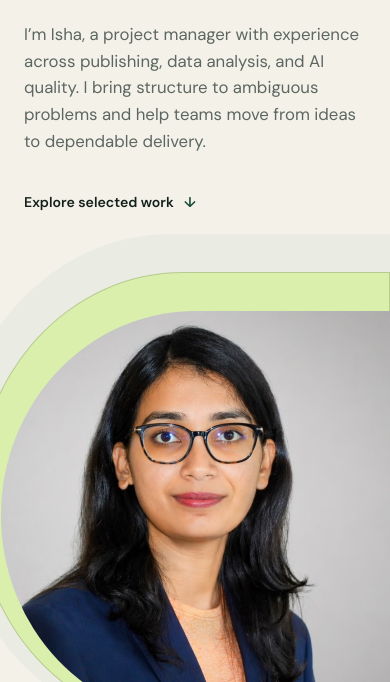
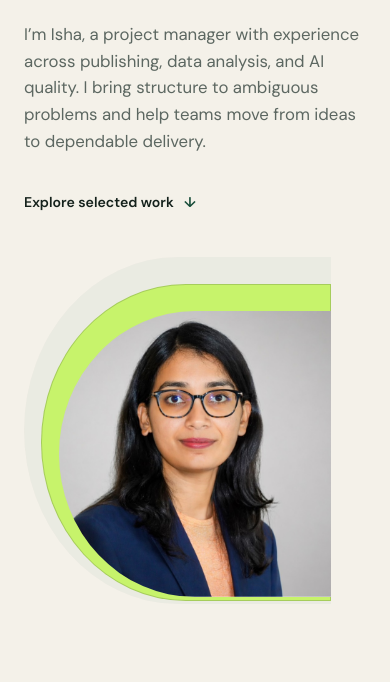
Before and after one commit to ishasingh2893/portfolio-website, a plain HTML site: page dist/index.html in a window 390 px wide. Shown: the part 418-1100 px from the top of the page. Drawn offline with Linux system fonts and the light colour scheme.

Commit message:
Reduce portrait size and update contour color

```diff
--- a/dist/styles.css
+++ b/dist/styles.css
@@ -13,14 +13,14 @@
 }
 .hero-copy{position:relative;z-index:1}
 .hero-portrait{
-  --portrait-ring:clamp(57.6px,6.72vw,96px);
+  --portrait-ring:clamp(40.32px,4.704vw,67.2px);
   margin:0;
   position:absolute;
   right:-6vw;
   top:50%;
   transform:translateY(-50%);
-  /* Photo and contour dimensions are enlarged together by 20%. */
-  width:clamp(484.5px,59.85vw,912px);
+  /* Photo and contour dimensions are reduced by 30%. */
+  width:clamp(339.15px,41.895vw,638.4px);
   aspect-ratio:19/20;
   border-radius:50% 0 0 50%;
   isolation:isolate;
@@ -39,7 +39,7 @@
   left:calc(-.65 * var(--portrait-ring));
   bottom:calc(-.12 * var(--portrait-ring));
   border:1px solid var(--line);
-  background:rgba(199,243,107,.45);
+  background:var(--lime);
   z-index:-1;
 }
 .hero-portrait::after{
@@ -64,13 +64,13 @@
   .hero{padding:64px 24px 96px;gap:96px;min-height:calc(100svh - 72px)}
   .hero-copy{order:1}
   .hero-portrait{
-    --portrait-ring:38.4px;
+    --portrait-ring:26.88px;
     order:2;
     position:relative;
     top:auto;
     right:auto;
     transform:none;
-    width:min(99.75vw,484.5px);
+    width:min(69.825vw,339.15px);
     justify-self:center;
   }
   .hero h1{font-size:clamp(3.4rem,12vw,5.7rem)}
```
